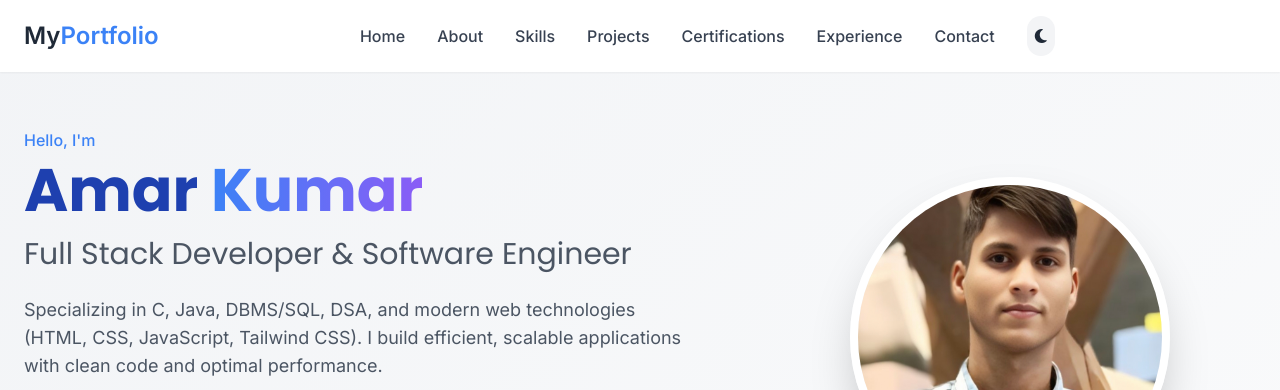
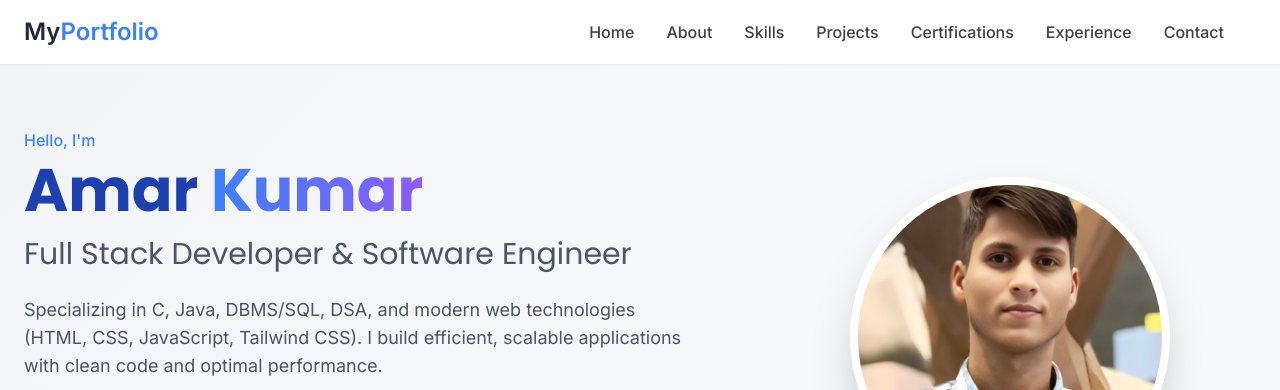
Before and after one commit to amar-123cse/my_portfolio, a plain HTML site: page index2.html in a window 1280 px wide. Shown: the top 390 px of the page. Drawn offline with nearby package versions, Linux system fonts and the light colour scheme.

Commit message:
changed this

```diff
--- a/index2.html
+++ b/index2.html
@@ -369,12 +369,12 @@ body.dark .hero-bg {
                 <a href="#certifications" class="nav-link text-gray-700 dark:text-gray-300 font-medium">Certifications</a>
                 <a href="#experience" class="nav-link text-gray-700 dark:text-gray-300 font-medium">Experience</a>
                 <a href="#contact" class="nav-link text-gray-700 dark:text-gray-300 font-medium">Contact</a>
-
-                <!-- Theme Toggle -->
-                <button id="theme-toggle" class="dark-mode-toggle ml-4 p-2 rounded-full bg-gray-100 dark:bg-slate-800 text-gray-800 dark:text-gray-200">
+<!--
+                Theme Toggle -->
+                <!-- <button id="theme-toggle" class="dark-mode-toggle ml-4 p-2 rounded-full bg-gray-100 dark:bg-slate-800 text-gray-800 dark:text-gray-200">
                     <i id="theme-icon" class="fas fa-moon"></i>
                 </button>
-            </div>
+            </div> -->
 
             <div class="flex items-center space-x-4">
                 <button id="theme-toggle-mobile" class="dark-mode-toggle md:hidden p-2 rounded-full bg-gray-100 dark:bg-slate-800 text-gray-800 dark:text-gray-200">
```
